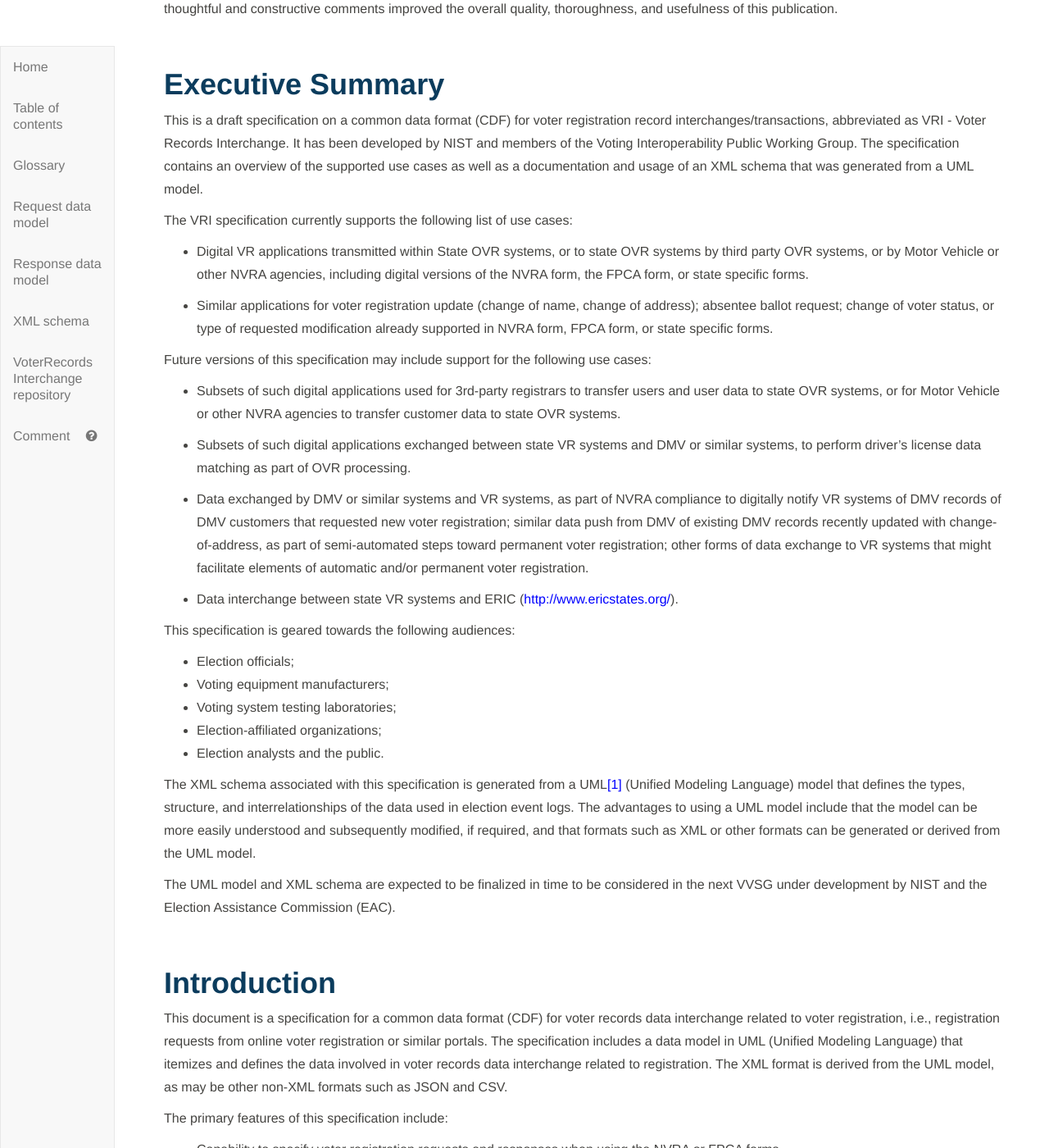
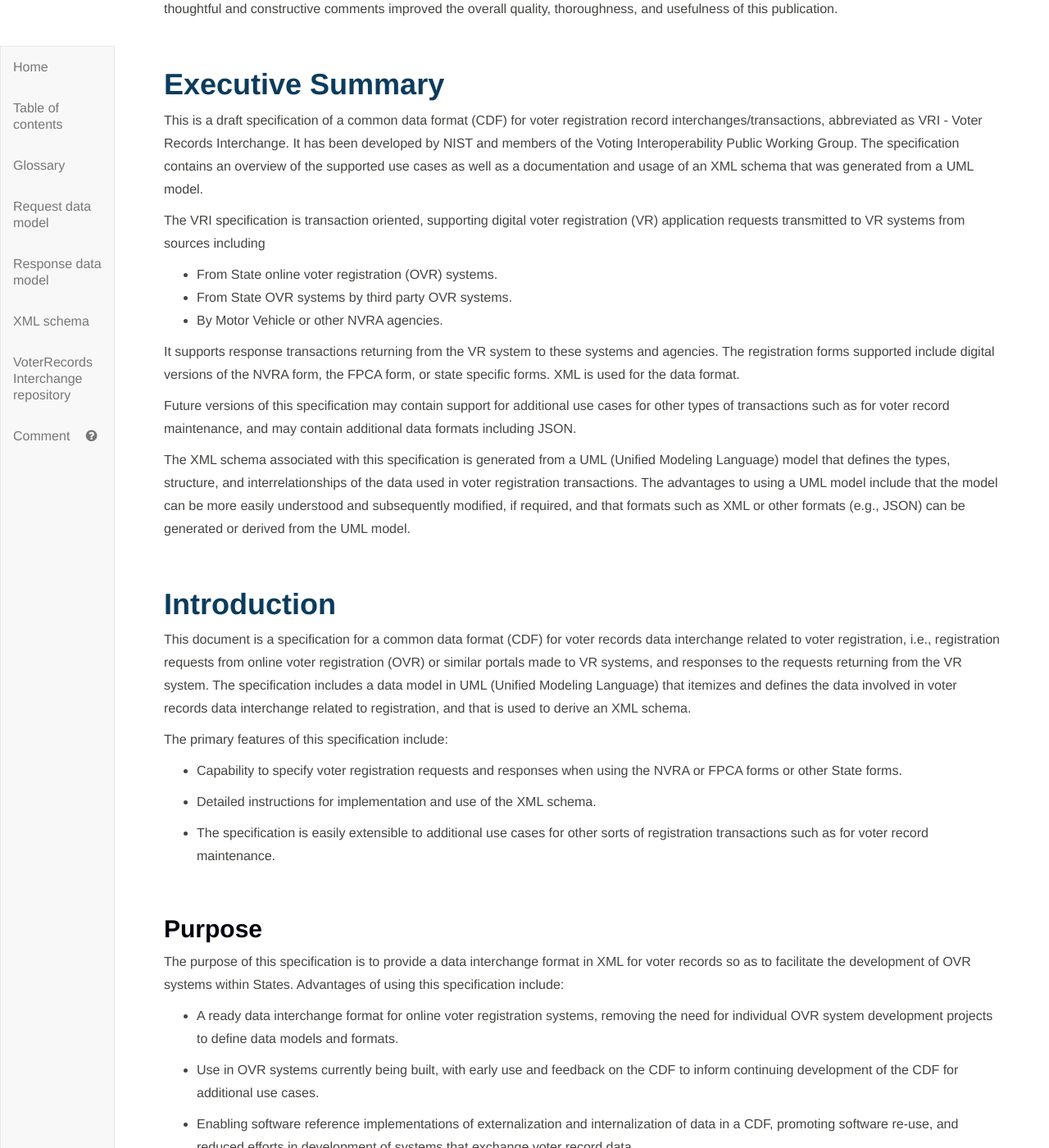
Before and after one commit to usnistgov/VoterRecordsInterchange, a Jekyll site: the page built from index-jd.md, in a window 1280 px wide and 1400 px high, scrolled down 2753 px. Shown: the whole window at 82% size. Built offline with Jekyll 4.4.1, drawn with Linux system fonts in a browser that asks for light colours; our own code applies the rules of GitHub Pages for plain Markdown files; some of the changed text lies outside the part shown.

Commit message:
updated text

```diff
--- a/index-jd.md
+++ b/index-jd.md
@@ -98,7 +98,7 @@
 <br>
 
 ## Acknowledgements
-The editor wishes to thank his colleagues of the National Institute of Standards and Technology VVSG-Interoperability Public Working Group, who contributed to the specification's technical content.  The editor gratefully acknowledges and appreciates the following contributors for their keen and insightful assistance with developing this specification:
+The editor wishes to thank his colleagues of the National Institute of Standards and Technology VVSG-Interoperability Public Working Group, who contributed to the specification's technical content.  The editor gratefully acknowledges and appreciates the following contributors for their keen and insightful assistance with developing this specification: (this should contain names of all in VRI subgroup)
 
 * TBD
 * TBD
@@ -109,97 +109,94 @@ In addition to the above acknowledgments, the editor also gratefully acknowledge
 <br>
 
 # Executive Summary
-This is a draft specification on a common data format (CDF) for voter registration record interchanges/transactions, abbreviated as VRI - Voter Records Interchange.  It has been developed by NIST and members of the Voting Interoperability Public Working Group.  The specification contains an overview of the supported use cases as well as a documentation and usage of an XML schema that was generated from a UML model.
-
-The VRI specification currently supports the following list of use cases:
-
-* Digital VR applications transmitted within State OVR systems, or to state OVR systems by third party OVR systems, or by Motor Vehicle or other NVRA agencies, including digital versions of the NVRA form, the FPCA form, or state specific forms.
-
-* Similar applications for voter registration update (change of name, change of address); absentee ballot request; change of voter status, or type of requested modification already supported in NVRA form, FPCA form, or state specific forms.
-
-Future versions of this specification may include support for the following use cases:
-
-* Subsets of such digital applications used for 3rd-party registrars to transfer users and user data to state OVR systems, or for Motor Vehicle or other NVRA agencies to transfer customer data to state OVR systems.
-
-* Subsets of such digital applications exchanged between state VR systems and DMV or similar systems, to perform driver's license data matching as part of OVR processing.
-
-* Data exchanged by DMV or similar systems and VR systems, as part of NVRA compliance to digitally notify VR systems of DMV records of DMV customers that requested new voter registration; similar data push from DMV of existing DMV records recently updated with change-of-address, as part of semi-automated steps toward permanent voter registration; other forms of data exchange to VR systems that might facilitate elements of automatic and/or permanent voter registration.
-
-* Data interchange between state VR systems and ERIC ([http://www.ericstates.org/](The Electronic Registration Information Center)).
-
-This specification is geared towards the following audiences:
-
-* Election officials;
-* Voting equipment manufacturers;
-* Voting system testing laboratories;
-* Election-affiliated organizations;
-* Election analysts and the public.
-
-The XML schema associated with this specification is generated from a UML[\[1\]](#uml-ref) (Unified Modeling Language) model that defines the types, structure, and interrelationships of the data used in election event logs. The advantages to using a UML model include that the model can be more easily understood and subsequently modified, if required, and that formats such as XML or other formats can be generated or derived from the UML model.
-
-The UML model and XML schema are expected to be finalized in time to be considered in the next VVSG under development by NIST and the Election Assistance Commission (EAC).
+This is a draft specification of a common data format (CDF) for voter registration record interchanges/transactions, abbreviated as VRI - Voter Records Interchange.  It has been developed by NIST and members of the Voting Interoperability Public Working Group.  The specification contains an overview of the supported use cases as well as a documentation and usage of an XML schema that was generated from a UML model.
+
+The VRI specification is transaction oriented, supporting digital voter registration (VR) application requests transmitted to VR systems from sources including
+
+- From State online voter registration (OVR) systems.
+- From State OVR systems by third party OVR systems.
+- By Motor Vehicle or other NVRA agencies.
+
+It supports response transactions returning from the VR system to these systems and agencies.  The registration forms supported include digital versions of the NVRA form, the FPCA form, or state specific forms. XML is used for the data format.
+
+Future versions of this specification may contain support for additional use cases for other types of transactions such as for voter record maintenance, and may contain additional data formats including JSON.
+
+The XML schema associated with this specification is generated from a UML (Unified Modeling Language) model that defines the types, structure, and interrelationships of the data used in voter registration transactions. The advantages to using a UML model include that the model can be more easily understood and subsequently modified, if required, and that formats such as XML or other formats (e.g., JSON) can be generated or derived from the UML model.
 
 <br>
 
 # Introduction
-This document is a specification for a common data format (CDF) for voter records data interchange related to voter registration, i.e., registration requests from online voter registration or similar portals. The specification includes a data model in UML (Unified Modeling Language) that itemizes and defines the data involved in voter records data interchange related to registration. The XML format is derived from the UML model, as may be other non-XML formats such as JSON and CSV.
+This document is a specification for a common data format (CDF) for voter records data interchange related to voter registration, i.e., registration requests from online voter registration (OVR) or similar portals made to VR systems, and responses to the requests returning from the VR system. The specification includes a data model in UML (Unified Modeling Language) that itemizes and defines the data involved in voter records data interchange related to registration, and that is used to derive an XML schema.
 
 The primary features of this specification include:
 
-* Capability to specify voter registration requests and responses when using the NVRA or FPCA forms.
+* Capability to specify voter registration requests and responses when using the NVRA or FPCA forms or other State forms.
 
 * Detailed instructions for implementation and use of the XML schema.
 
-* Use of a UML data model facilitates updates by generate XML or other data formats for today’s voter records systems as well as for future systems to be developed.
-
-
+* The specification is easily extensible to additional use cases for other sorts of registration transactions such as for voter record maintenance.
+
+<br>
 
 ## Purpose
-The purpose of this specification is to provide a data interchange format for voter records, with particular but not exclusive focus on interchange related to voter registration, especially online voter registration. A goal for specification is to include not only a concrete representation in XML (for use by interoperating systems to exchange voter record data with high fidelity to the semantics of the UML model), but also examples in lighter-weight formats such as JSON and CSV.
-
-Advantages of using this specification include:
-
-* A ready data interchange format for online voter registration (OVR) systems, removing the need for individual OVR system development projects to define data models and formats.
+The purpose of this specification is to provide a data interchange format in XML for voter records so as to facilitate the development of OVR systems within States. Advantages of using this specification include:
+
+* A ready data interchange format for online voter registration systems, removing the need for individual OVR system development projects to define data models and formats.
 
 * Use in OVR systems currently being built, with early use and feedback on the CDF to inform continuing development of the CDF for additional use cases.
 
 * Enabling software reference implementations of externalization and internalization of data in a CDF, promoting software re-use, and reduced efforts in development of systems that exchange voter record data.
 
-Early use in OVR systems is enabled by the surge in OVR activities following broad interest in OVR adoption following the PCEA Final Report recommendations. Early experience with draft CDFs for data exchange (between state registration systems and DMV systems) should better inform ongoing work on a complete set of CDFs for all the uses cases in the sub-group’s scope, described below.
+<br>
 
 ## Audience
 The intended audience of this specification includes election officials, VR system designers and developers, as well as others in the election community including the general public. Some background in election administration or technology is useful in understanding the material in this specification.
 
+<br>
+
 ## Motivation and Methodology
 This document was motivated primarily to reduce the inherent diversity for U.S. election officials in exchanging data related to voter registration. The current varying systems involved and data produced often do not interoperate, adding more complexity to the process. Additionally, there are sometimes significant variations among different jurisdictions within a state as well among the states themselves in the way they automate the voter registration and related parts of voter record management.
 
-NIST and a community of U.S. election officials, analysts, and voting system technologists analyzed varying VR scenarios and their associated data interchanges, to analyze existing practices and to create a standard data interchange format for emerging OVR systems. From this preliminary analysis, 9 use cases were developed:
-
-1.	Digital NVRA Submission: Digital VR applications forms transmitted within state OVR systems, or to state OVR systems by third party OVR systems, following the format of the NVRA voter registration application form.
-
-2.	Digital FPCA Submission: Similar transmissions in OVR processes, following the format of the FPCA form.
-
-3.	Digital State OVR Submission: Similar transmissions in OVR processes, following the format of a state-specific form.
-
-4.	Digital VR Update Submission: Similar application forms including: voter registration update (change of name, change of address); change of voter status; absentee ballot request.
-
-5.	OVR Transfer: Subsets of such digital applications used for 3rd-party OVR registrars to transfer users and user data to state OVR systems.
-
-6.	DMV Match: Subsets of such digital applications exchanged between state VR systems and DMV or similar systems, to perform driver's license data matching as part of OVR processing.
-
-7.	DMV Notification: Data exchanged by DMV or similar systems and VR systems, as part of NVRA compliance to digitally notify VR systems of DMV records of DMV customers that requested voter registration. May also include: similar data push from DMV of existing DMV records recently updated with change-of-address, as part of semi-automated steps toward permanent voter registration; or other forms of data exchange to VR systems that might facilitate elements of automatic and/or permanent voter registration.
-
-8.	Cross-State Records Match: Data interchange between state VR systems for and systems for records matching, e.g. the ERIC system, or as part of inter-state cross-check activities.
-
-9.	EAVS Submission: Subsets of voter records externalized from voter records systems for purposes of data aggregation and reporting, including but not limited to EAVS reporting.
-
-The initial focus of work was the first use case, because it is the common basis of current efforts to develop new OVR systems, as an increasing number of states pass legislation enabling or requiring it. This initial focus was intended to quickly establish a baseline abstract data model as the basis for extension in later work on other use cases.
-
-A UML data model was subsequently generated to represent the data associated with the first use case, and to show how the data elements are related and organized. Finally, an XML schema was generated from the UML data model. The XML schema defines the rules of the XML format.
+NIST and a community of U.S. election officials, analysts, and voting system technologists analyzed varying VR scenarios and their associated data interchanges, to analyze existing practices and to create a standard data interchange format for emerging OVR systems. From this preliminary analysis, a number of use cases were developed:
+
+1.	Digital OVR Submission: Digital VR applications forms transmitted within state OVR systems, or to state OVR systems by third party OVR systems, following the formats of the NVRA and FPCA voter registration application forms, including state-specific additions to these forms.
+
+2.	Digital VR Update Submission: Similar application forms including: voter registration update (change of name, change of address); change of voter status; absentee ballot request.
+
+3.	OVR Transfer: Subsets of such digital applications used for 3rd-party OVR registrars to transfer users and user data to state OVR systems.
+
+4.	DMV Match: Subsets of such digital applications exchanged between state VR systems and DMV or similar systems, to perform driver's license data matching as part of OVR processing.
+
+5.	DMV Notification: Data exchanged by DMV or similar systems and VR systems, as part of NVRA compliance to digitally notify VR systems of DMV records of DMV customers that requested voter registration. May also include: similar data push from DMV of existing DMV records recently updated with change-of-address, as part of semi-automated steps toward permanent voter registration; or other forms of data exchange to VR systems that might facilitate elements of automatic and/or permanent voter registration.
+
+6.	Cross-State Records Match: Data interchange between state VR systems for and systems for records matching, e.g. the ERIC system, or as part of inter-state cross-check activities.
+
+7.	EAVS Submission: Subsets of voter records externalized from voter records systems for purposes of data aggregation and reporting, including but not limited to EAVS reporting.
+
+The focus of this specification is implementation of the first use case for digital OVR submission, because it is the common basis of current efforts to develop new OVR systems, as an increasing number of states pass legislation enabling or requiring it. This initial focus was intended to quickly establish a baseline abstract data model as the basis for extension in later work on other use cases.
+
+A UML data model was subsequently generated to represent the data associated with digital OVR submission, and to show how the data elements are related and organized. Finally, an XML schema was generated from the UML data model. The XML schema defines the rules of the XML format.
 
 The advantages of using a UML data model as an intermediate step to generating an XML schema include that the model is independent of the concrete XML format (or other potential formats that could be derived); relationships between data elements are easier to correctly define and visualize when they are independent of any specific data format. If changes are needed to the XML format, one can make changes to the UML model and then generate a new version of the format using commercial products.
 
 Note that this specification addresses U.S. governmental elections and is not intended for use “as is” in other types of elections or in other countries. However, the specification was written with the intention that it be adaptable to other election environments.
+
+<br>
+
+# Overview of Digital OVR VR Transactions as Implemented by this specification
+This section presents an overview of the digital OVR VR transactions supported by this specification and examples of how these transactions are implemented in XML.  It also contains an overview of the FGDC
+
+<br>
+
+## Digital OVR VR transactions
+
+<br>
+
+The FGDC Addressing specification
+
+<br>
+
+XML Usage examples
 
 <br>
 
@@ -1699,9 +1696,11 @@ Acronym | Meaning
 **NIST** | National Institute of Standards and Technology
 **NVRA** | National Voter Registration Act
 **OCD-ID** | Open Civic Data Identifiers
+**OVR** | Online Voter Registration
 **SMS** | Short Message Service
 **UML** | Unified Modeling Language
 **UOCAVA** | Uniform and Overseas Citizens Assistance in Voting Act
+**VR** | Voter Registration
 **VVSG** | Voluntary Voting Systems Guidelines
 **XML** | eXtensible Markup Language
 
```
Also changed, not shown: other parts of index-jd.md (+1 -1 lines).
